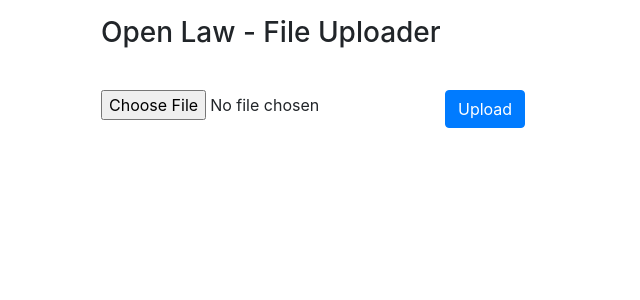
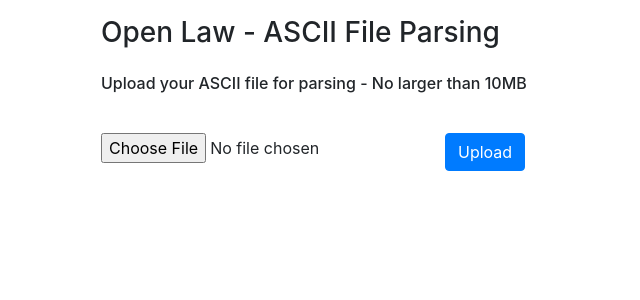
Before and after one commit to huonglt/openlaw-client, a React app: page / in a window 1280 px wide. Shown: the top 300 px of the page, without its empty margins (0-640 px from the left). Built offline with nearby package versions, Linux system fonts and the light colour scheme.

Commit message:
Add more descriptive text to the page

```diff
--- a/src/components/App.js
+++ b/src/components/App.js
@@ -12,7 +12,8 @@ export default class App extends Component {
 
         return (
             <div className="container">
-                <div className="row m-3"><h3>Open Law - File Uploader</h3></div>
+                <div className="row m-3"><h3>Open Law - ASCII File Parsing</h3></div>
+                <div className="row m-3"><h6>Upload your ASCII file for parsing - No larger than 10MB</h6></div>
                 <div className="row"><FileUploader upload={this.props.uploadFile}/></div>
                 {parsedResult && parsedResult.totalWordCount && <div className="row"><FileUploaderResult {...this.props.parsedResult}/></div>}
                 {parsedResult && parsedResult.errMsg && <div>{parsedResult.errMsg}</div>}
```
